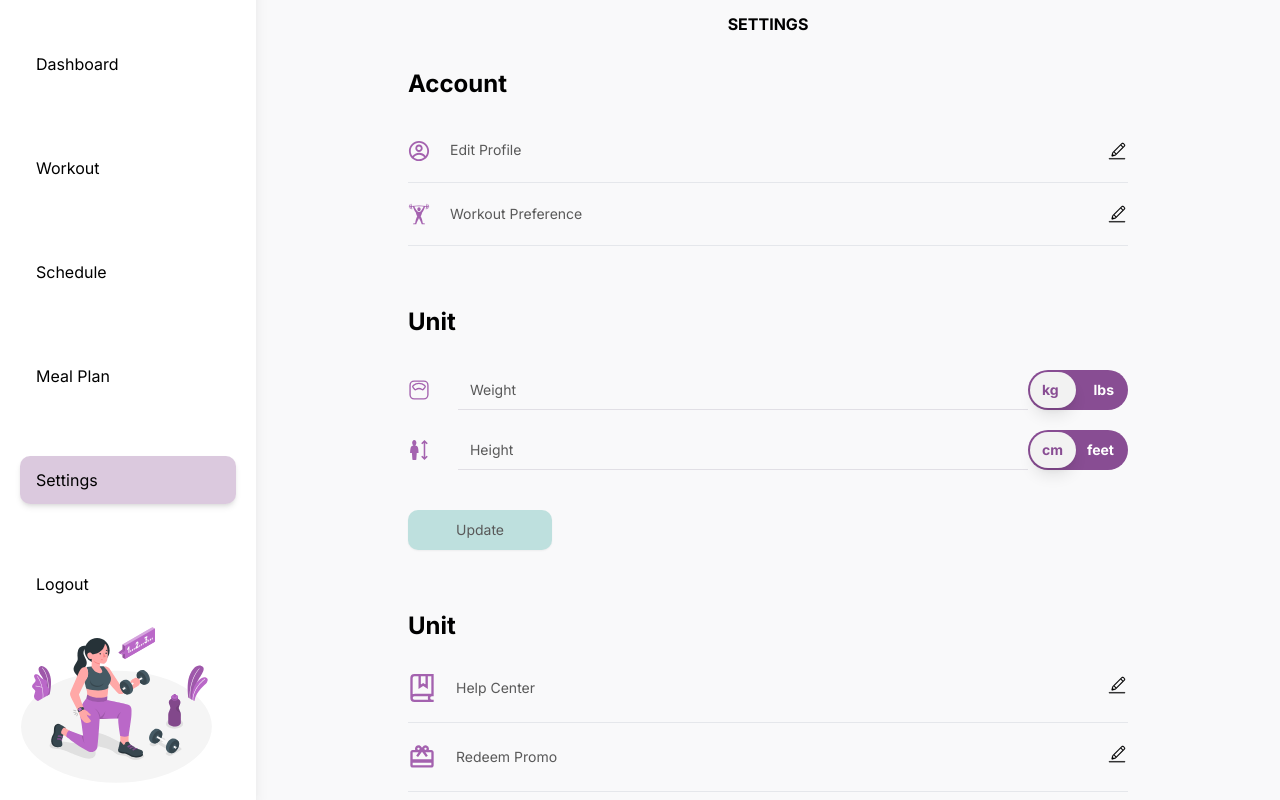
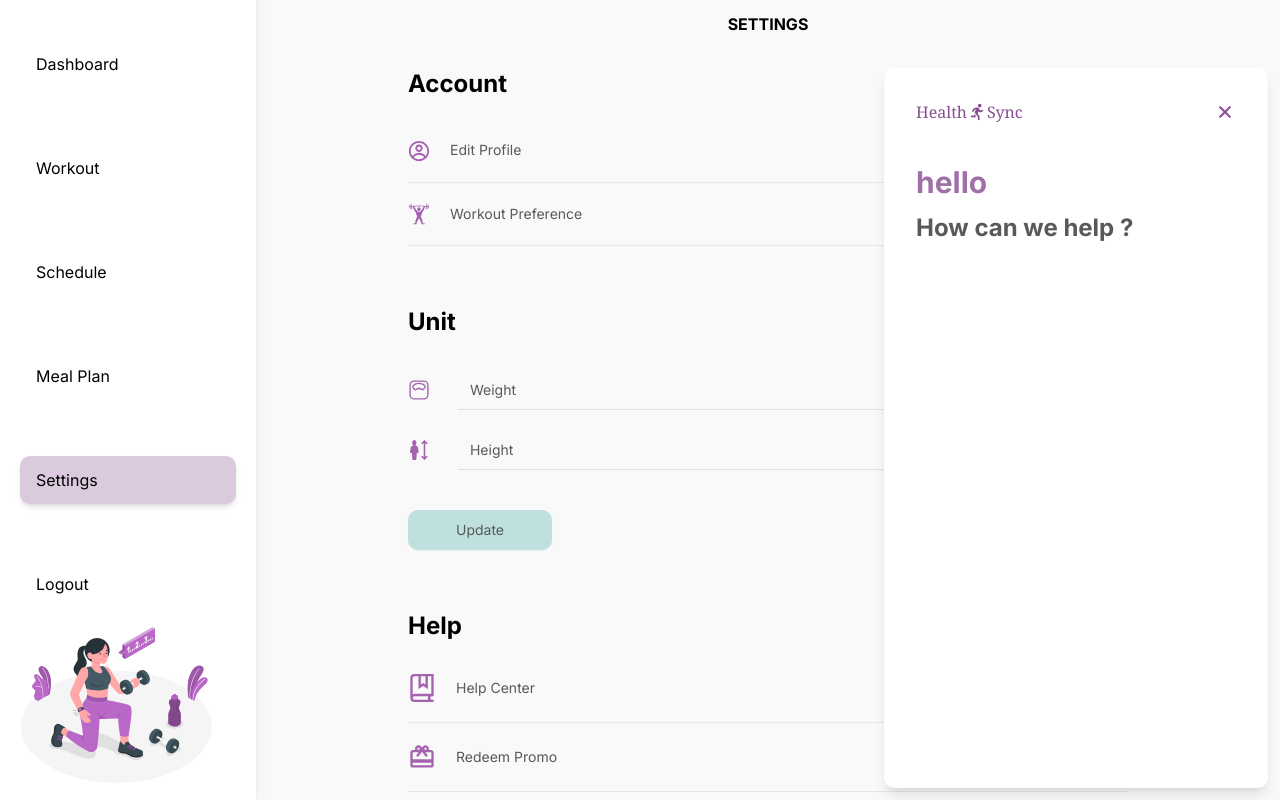
Before and after one commit to nazarenegena/HealthSync, a Next.js app: page /dashboard/settings in a window 1280 px wide. Both pictures are taken after a click on the icon 1117 px from the left and 816 px from the top of the page. Shown: the part 132-932 px from the top of the page. Built offline with nearby package versions, Linux system fonts and the light colour scheme; no server answers.

Commit message:
updated-ui

```diff
--- a/src/app/dashboard/settings/page.tsx
+++ b/src/app/dashboard/settings/page.tsx
@@ -13,13 +13,19 @@ import { useForm, SubmitHandler } from "react-hook-form";
 import { Button } from "@/components/ui/button";
 import UnitSwitch from "@/components/UpdateProfile/UnitSwitch";
 import UpdateMeasurments from "@/components/UpdateProfile/UpdateMeasurments";
+import HelpChart from "@/components/HelpSection/helpChart";
 
 export default function Page() {
+  const [isOpen, setIsOpen] = useState<boolean>(false);
+  const handleModalClose = () => {
+    setIsOpen(false);
+  };
+
   const { user } = useAuth();
   console.log(user, "settings");
 
   return (
-    <div className="bg-muted/15 h-full flex flex-col items-center">
+    <div className="bg-muted/15 h-full flex flex-col items-center relative">
       <p className="mt-10 mb-8 font-bold text-md text-center">SETTINGS</p>
       {/* Account */}
       <div className="w-[45rem]">
@@ -60,7 +66,7 @@ export default function Page() {
 
       {/* Help */}
       <div className="w-[45rem] mt-10">
-        <p className="font-bold text-2xl mt-5 mb-3">Unit</p>
+        <p className="font-bold text-2xl mt-5 mb-3">Help</p>
 
         <div className=" flex justify-between py-5">
           <div className="flex items-center">
@@ -69,7 +75,12 @@ export default function Page() {
               Help Center
             </p>{" "}
           </div>
-          <CiEdit size={22} strokeWidth={0.2} />
+          <CiEdit
+            size={22}
+            strokeWidth={0.2}
+            className="cursor-pointer hover:text-primary"
+            onClick={() => setIsOpen(true)}
+          />
         </div>
         <hr />
 
@@ -78,10 +89,15 @@ export default function Page() {
             <MdOutlineRedeem size={28} color="#a462af" />
             <p className="ml-5 text-sm text-muted-foreground">Redeem Promo</p>
           </div>
-          <CiEdit size={22} strokeWidth={0.2} />
+          <CiEdit
+            size={22}
+            strokeWidth={0.2}
+            className="cursor-pointer hover:text-primary"
+          />
         </div>
         <hr />
       </div>
+      {isOpen ? <HelpChart onClose={handleModalClose} /> : null}
     </div>
   );
 }
--- /dev/null
+++ b/src/components/HelpSection/helpChart.tsx
@@ -0,0 +1,41 @@
+"use client";
+
+import React, { useState } from "react";
+import Image from "next/image";
+import runner from "@/assets/runner.svg";
+import { IoClose } from "react-icons/io5";
+import { useAuth } from "@/contexts/AuthenticationContext";
+
+type Props = {
+  onClose?: () => void;
+};
+
+const HelpChart = ({ onClose }: Props) => {
+  const { user } = useAuth();
+
+  return (
+    <div className="h-[45rem] bg-white dark:bg-black w-96 absolute right-3 bottom-3 z-20 shadow-lg px-8 rounded-md">
+      <div className="flex justify-between items-center mt-8">
+        <div className="flex items-center">
+          <p className="font-serif text-primary flex">
+            Health <Image src={runner} alt="logo" width={20} height={20} />
+            Sync
+          </p>
+        </div>{" "}
+        <IoClose
+          onClick={onClose}
+          size={22}
+          className="text-primary hover:text-rose-600 cursor-pointer"
+        />
+      </div>
+      <div className="mt-10">
+        <p className="font-bold text-primary/80 text-3xl ">hello {user.name}</p>
+        <p className="font-bold text-2xl mt-3 text-muted-foreground">
+          How can we help ?
+        </p>
+      </div>
+    </div>
+  );
+};
+
+export default HelpChart;
--- a/src/components/UpdateProfile/UnitSwitch.tsx
+++ b/src/components/UpdateProfile/UnitSwitch.tsx
@@ -9,13 +9,13 @@ interface UnitSwitchProps {
   label1: string; // "kg" or "cm"
   label2: string; //  "lbs" or "feet"
   checked: boolean; // Determines if the switch is toggled
-  onToggle: (checked: boolean) => void; // Callback when the switch is toggled
+  onToggleChange: (checked: boolean) => void; // Callback when the switch is toggled
 }
 
 const UnitSwitch = React.forwardRef<
   React.ElementRef<typeof SwitchPrimitives.Root>,
   React.ComponentPropsWithoutRef<typeof SwitchPrimitives.Root> & UnitSwitchProps
->(({ className, label1, label2, checked, onToggle, ...props }, ref) => {
+>(({ className, label1, label2, checked, onToggleChange, ...props }, ref) => {
   return (
     <SwitchPrimitives.Root
       className={cn(
@@ -23,8 +23,8 @@ const UnitSwitch = React.forwardRef<
         className
       )}
       checked={checked}
-      //   onCheckedChange={onToggle}
-      onCheckedChange={(value: boolean) => onToggle(value)}
+      onCheckedChange={onToggleChange}
+      // onCheckedChange={(value: boolean) => onToggle(value)}
       ref={ref}
       {...props}
     >
--- a/src/components/UpdateProfile/UpdateMeasurments.tsx
+++ b/src/components/UpdateProfile/UpdateMeasurments.tsx
@@ -1,125 +1,3 @@
-// "use client";
-
-// import React from "react";
-// import { useState } from "react";
-// import UnitSwitch from "./UnitSwitch";
-// import { Input } from "@/components/ui/input";
-// import { IoScaleOutline } from "react-icons/io5";
-// import { GiBodyHeight } from "react-icons/gi";
-// import { useAuth } from "@/contexts/AuthenticationContext";
-// import { db } from "@/config/firebase.config";
-// import { doc, setDoc } from "firebase/firestore";
-// import { IUserProfile } from "../anthropometricsSection/AnthropometricsView";
-
-// type Props = {};
-
-// export default function UpdateMeasurments(props: Props) {
-//   const { user } = useAuth();
-//   const [weight, setWeight] = useState<number>(0);
-//   const [weightUnit, setWeightUnit] = useState<"kg" | "lbs">("kg");
-
-//   const [height, setHeight] = useState<number>(0);
-//   const [heightUnit, setHeightUnit] = useState<"cm" | "feet">("cm");
-
-//   // handle the weight unit toggle
-//   const handleWeightToggle = (checked: boolean) => {
-//     if (checked) {
-//       // convert kg to lbs
-//       setWeight(weight * 2.20462);
-//       setWeightUnit("lbs");
-//     } else {
-//       // lbs -> kg conversion
-//       setWeight(weight / 2.20462);
-//       setWeightUnit("kg");
-//     }
-//   };
-
-//   // handle height unit toggle
-
-//   const handleHeightToggle = (checked: boolean) => {
-//     if (checked) {
-//       // convert feet to cm
-//       setHeight(height / 30.48);
-//       setHeightUnit("feet");
-//     } else {
-//       // feet -> cm conversion
-//       setHeight(height * 30.48);
-//       setHeightUnit("cm");
-//     }
-
-// };
-
-//     const handleUpdateProfile = async () => {
-//       if (!user?.uid) return;
-
-//       const profileRef = doc(db, "users", user.uid);
-//       //   const updatedData: IUserProfile = {
-//       //     weight : weight,
-//       //     height: height},
-//       //   };
-
-//       try {
-//         await setDoc(
-//           profileRef,
-//           { weight: weight, height: height },
-//           { merge: true }
-//         );
-//         console.log("Profile updated successfully", user);
-//       } catch (error) {
-//         console.error("Error updating profile:", error);
-//       }
-
-//     };
-
-//   };
-//   return (
-//     <div className="w-[45rem] mt-10">
-//       <p className="font-bold text-2xl mt-5 mb-3">Unit</p>
-//       <div className="flex items-center py-5">
-//         <IoScaleOutline size={28} color="#a462af" />
-//         {/* <Input type="text" placeholder="Weight" className="ml-7" /> */}
-//         <Input
-//           type="text"
-//           placeholder="Weight"
-//           value={`${weight.toFixed(2)} ${weightUnit}`}
-//           className="ml-7"
-//           onChange={(e) => setWeight(parseFloat(e.target.value))}
-//         />
-//         {/* <WeightUnitSwitch /> */}
-//         <UnitSwitch
-//           label1="kg"
-//           label2="lbs"
-//           checked={weightUnit === "lbs"}
-//           onToggle={handleWeightToggle} // This is already correctly typed
-//         />
-
-//         {/* <p className="ml-5">Weight</p> */}
-//       </div>
-//       <div className="flex items-center">
-//         <GiBodyHeight size={28} color="#a462af" />
-//         {/* <Input type="text" placeholder="Height" className="ml-7" /> */}
-//         <Input
-//           type="text"
-//           placeholder="Weight"
-//           value={`${height.toFixed(2)} ${heightUnit}`}
-//           className="ml-7"
-//           onChange={(e) => setHeight(parseFloat(e.target.value))}
-//         />
-
-//         <UnitSwitch
-//           label1="cm"
-//           label2="feet"
-//           checked={heightUnit === "feet"}
-//           onToggle={handleHeightToggle}
-//         />
-//       </div>
-
-//       {/* update the values in the database */}
-//       <button onClick={handleUpdateProfile}>Update</button>
-//     </div>
-//   );
-// }
-
 "use client";
 
 import React, { useState } from "react";
@@ -157,6 +35,8 @@ export default function UpdateMeasurements(props: Props) {
 
   // Handle height unit toggle
   const handleHeightToggle = (checked: boolean) => {
+    console.log(checked, "c");
+
     if (checked) {
       // Convert cm to feet
       setHeight(height / 30.48);
@@ -206,7 +86,7 @@ export default function UpdateMeasurements(props: Props) {
           label1="kg"
           label2="lbs"
           checked={weightUnit === "lbs"}
-          onToggle={handleWeightToggle}
+          onToggleChange={handleWeightToggle}
         />
       </div>
       <div className="flex items-center">
@@ -224,7 +104,7 @@ export default function UpdateMeasurements(props: Props) {
           label1="cm"
           label2="feet"
           checked={heightUnit === "feet"}
-          onToggle={handleHeightToggle}
+          onToggleChange={handleHeightToggle}
         />
       </div>
 
--- a/src/components/sections/Sidebar.tsx
+++ b/src/components/sections/Sidebar.tsx
@@ -3,11 +3,8 @@
 import Link from "next/link";
 import Image from "next/image";
 import React from "react";
-import { Button } from "../ui/button";
 import runner from "@/assets/runner.svg";
 import workout from "@/assets/workout.svg";
-import pilates from "@/assets/pilates.svg";
-import { ModeToggle } from "@/components/ModeToggle";
 import { usePathname } from "next/navigation";
 
 type Props = {};
```
